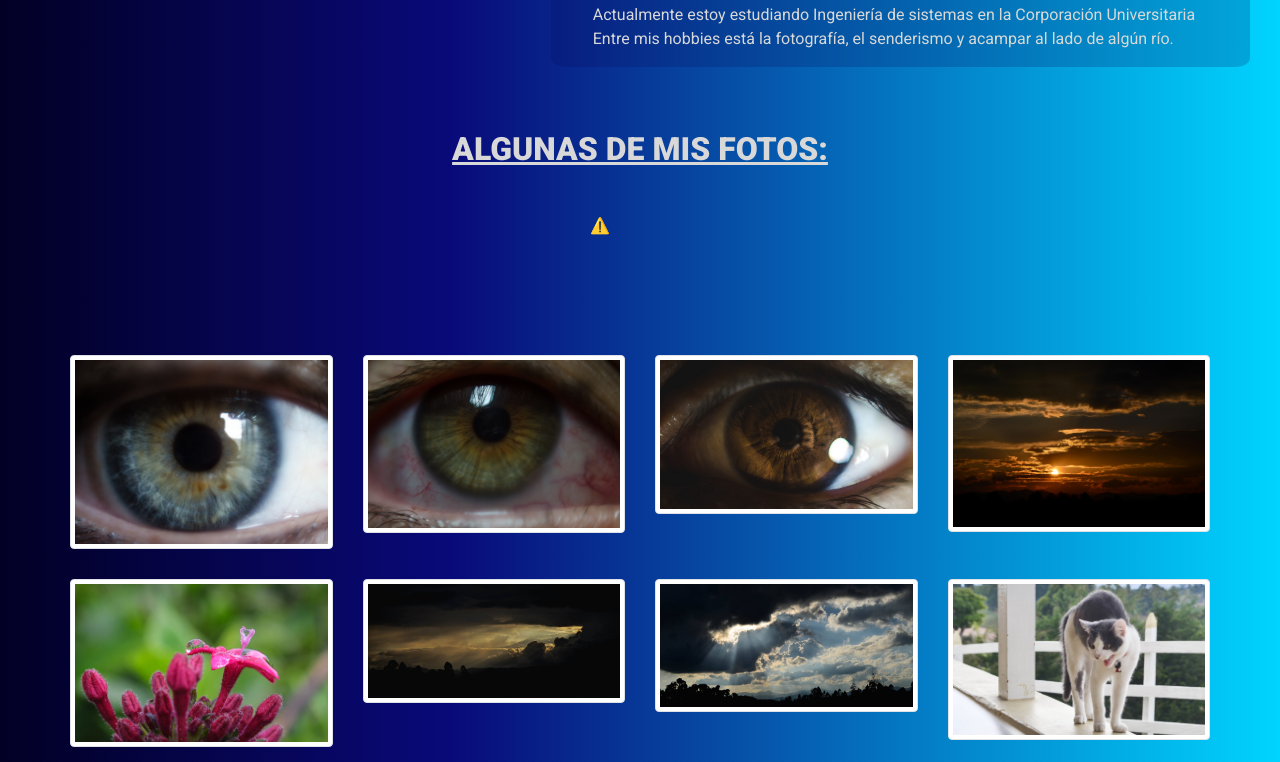
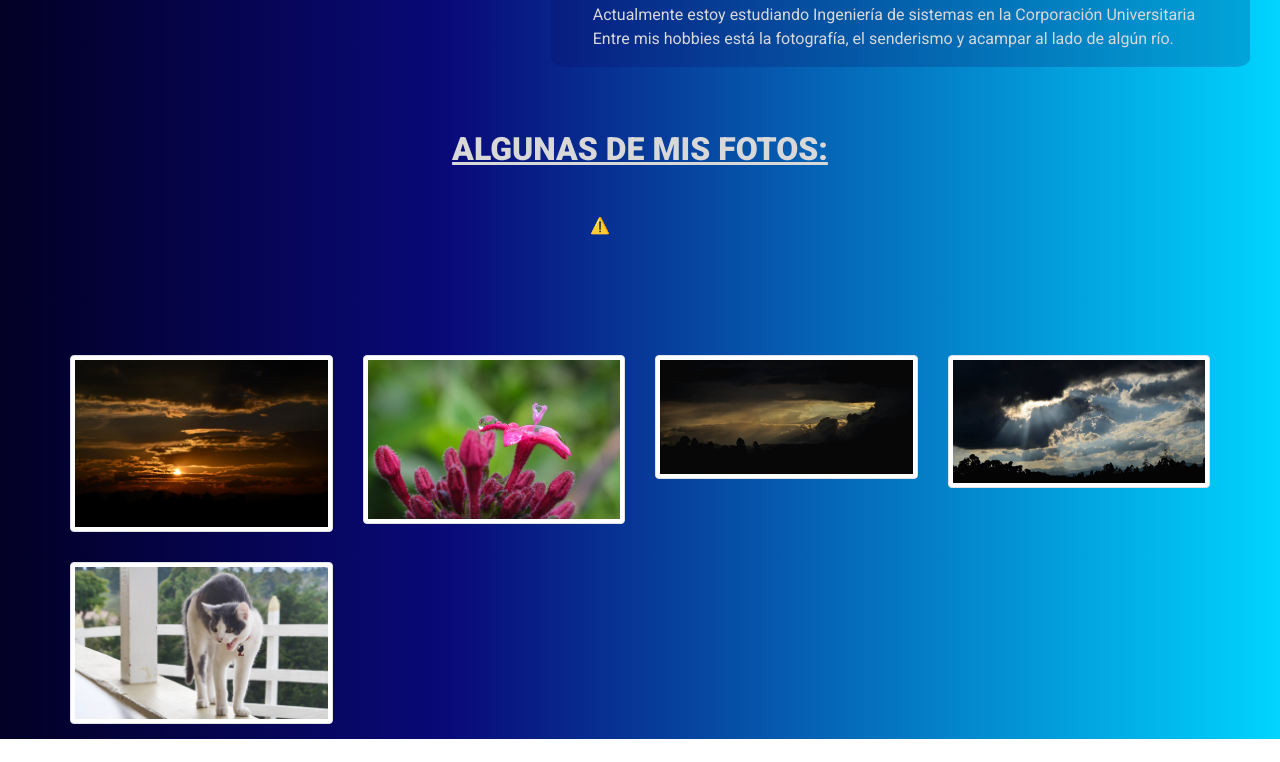
Before and after one commit to houvid/portafolio, a plain HTML site: page sobreMi.html in a window 1280 px wide. Shown: the part 971-1733 px from the top of the page. After the commit the page ends 1710 px from the top, so only its background shows below. Drawn offline with nearby package versions, Linux system fonts and the light colour scheme; no server answers.

Commit message:
Borrar fotos

```diff
--- a/sobreMi.html
+++ b/sobreMi.html
@@ -129,34 +129,6 @@
 <div class="container " style="padding-top: 5%;">
 	<div class="row">
 		<div class="row">
-            <div class="col-lg-3 col-md-4 col-xs-6 thumb"style="border-radius: 0ch;"  >
-                <a class="thumbnail" href="#" data-image-id="" data-toggle="modal" data-title=""
-                   data-image="images/_DSC2044.jpg"
-                   data-target="#image-gallery" >
-                    <img class="img-thumbnail"
-                         src="images/_DSC2044.jpg"
-                         alt="" >
-                </a>
-            </div>
-            <div class="col-lg-3 col-md-4 col-xs-6 thumb">
-                <a class="thumbnail" href="#" data-image-id="" data-toggle="modal" data-title=""
-                   data-image="images/_DSC4675.jpg?auto=compress&cs=tinysrgb&dpr=2&h=750&w=1260"
-                   data-target="#image-gallery">
-                    <img class="img-thumbnail"
-                         src="images/_DSC4675.jpg?auto=compress&cs=tinysrgb&dpr=2&h=750&w=1260"
-                         alt="">
-                </a>
-            </div>
-
-            <div class="col-lg-3 col-md-4 col-xs-6 thumb">
-                <a class="thumbnail" href="#" data-image-id="" data-toggle="modal" data-title=""
-                   data-image="images/_DSC5650.jpg?auto=compress&cs=tinysrgb&dpr=2&h=750&w=1260"
-                   data-target="#image-gallery">
-                    <img class="img-thumbnail"
-                         src="images/_DSC5650.jpg?auto=compress&cs=tinysrgb&dpr=2&h=750&w=1260"
-                         alt="">
-                </a>
-            </div>
             <div class="col-lg-3 col-md-4 col-xs-6 thumb">
                 <a class="thumbnail" href="#" data-image-id="" data-toggle="modal" data-title=""
                    data-image="images/860149_231862403623975_1119074266_o.jpg?auto=compress&cs=tinysrgb&dpr=2&h=750&w=1260"
```
